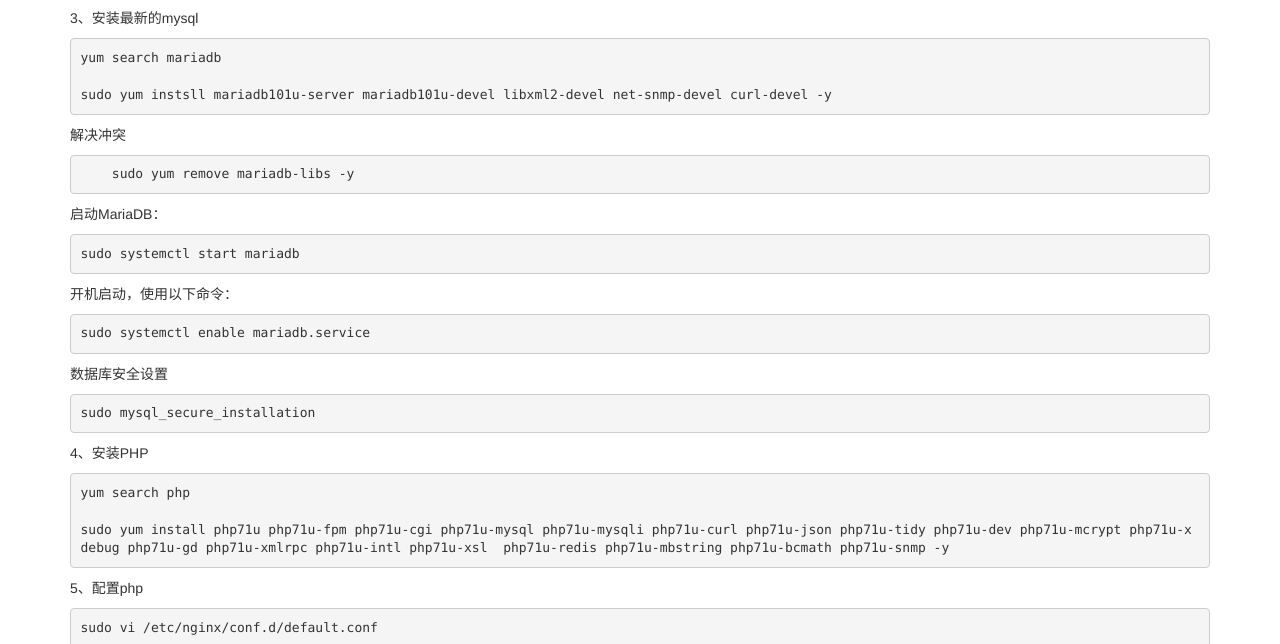
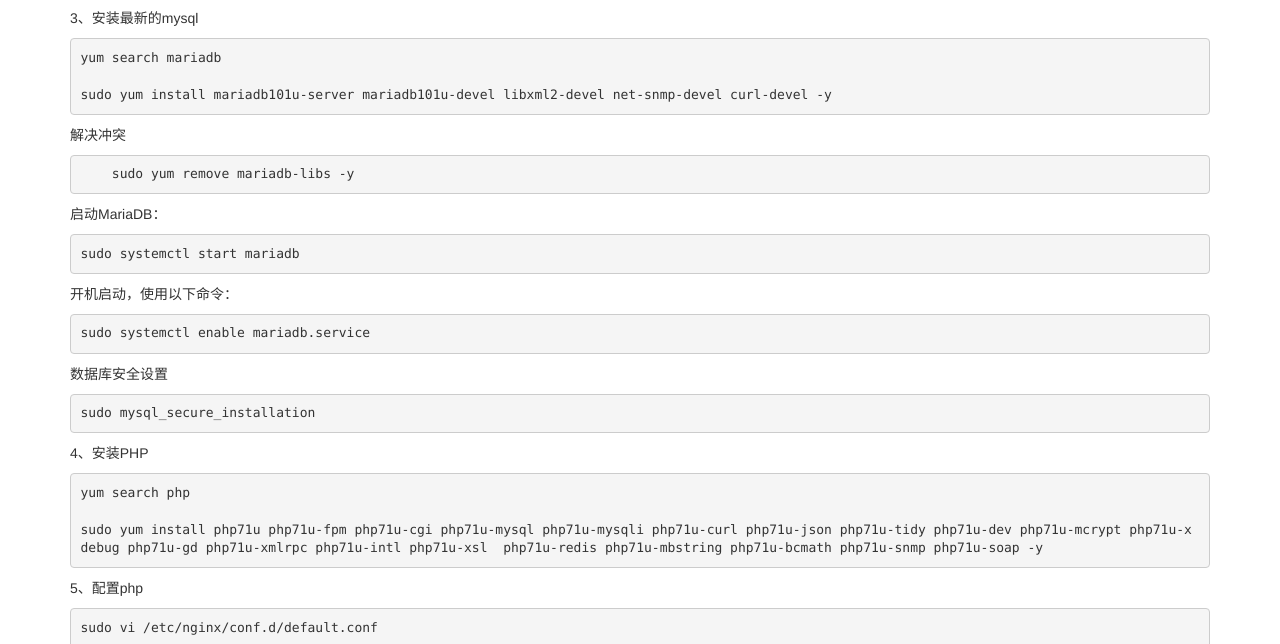
Before and after one commit to mxj333/blinno, a Jekyll site: the page built from _posts/linux/2017-05-16-centos7.2_install_lamp_for_zabbix.md, in a window 1280 px wide. Shown: the part 316-960 px from the top of the page. Built offline with Jekyll 4.4.1, drawn with Linux system fonts in a browser that asks for light colours.

Commit message:
update install mariadb

````diff
--- a/_posts/linux/2017-05-16-centos7.2_install_lamp_for_zabbix.md
+++ b/_posts/linux/2017-05-16-centos7.2_install_lamp_for_zabbix.md
@@ -25,7 +25,7 @@
 ```
 yum search mariadb
 
-sudo yum instsll mariadb101u-server mariadb101u-devel libxml2-devel net-snmp-devel curl-devel -y
+sudo yum install mariadb101u-server mariadb101u-devel libxml2-devel net-snmp-devel curl-devel -y
 ```
 解决冲突
 ```
@@ -50,7 +50,7 @@
 ```
 yum search php
 
-sudo yum install php71u php71u-fpm php71u-cgi php71u-mysql php71u-mysqli php71u-curl php71u-json php71u-tidy php71u-dev php71u-mcrypt php71u-xdebug php71u-gd php71u-xmlrpc php71u-intl php71u-xsl  php71u-redis php71u-mbstring php71u-bcmath php71u-snmp -y
+sudo yum install php71u php71u-fpm php71u-cgi php71u-mysql php71u-mysqli php71u-curl php71u-json php71u-tidy php71u-dev php71u-mcrypt php71u-xdebug php71u-gd php71u-xmlrpc php71u-intl php71u-xsl  php71u-redis php71u-mbstring php71u-bcmath php71u-snmp php71u-soap -y
 ```
 
 5、配置php
````
